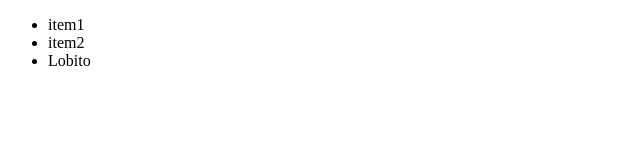
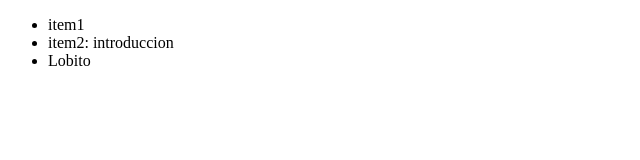
Before and after one commit to ChrisBlanquet/aluragit, a plain HTML site: page index.html in a window 1280 px wide. Shown: the full height of the page, 0-640 px from the left. Drawn offline with Linux system fonts and the light colour scheme.

Commit message:
Modificando el nombre del curso

```diff
--- a/index.html
+++ b/index.html
@@ -9,7 +9,7 @@
 <body>
     <ul>
         <li>item1</li>
-        <li>item2</li>
+        <li>item2: introduccion</li>
         <li>Lobito</li>
     </ul>
 </body>
```
